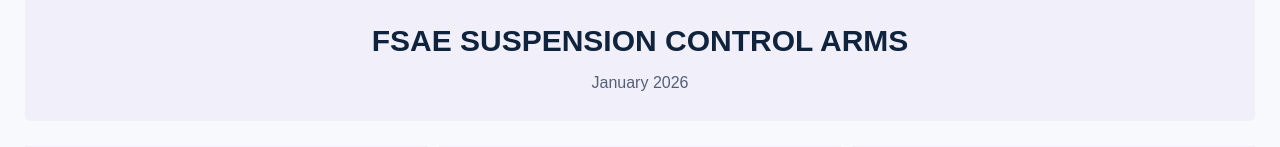
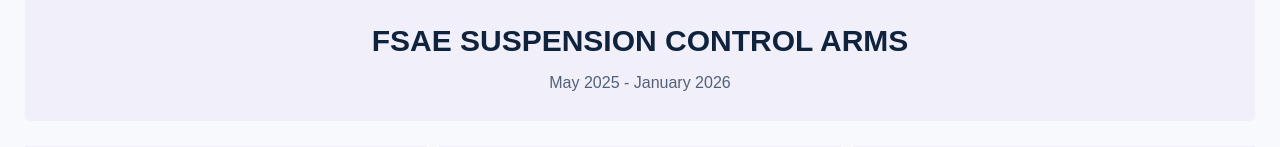
Before and after one commit to alexanderlam32-alt/alexanderlam32-alt.github.io, a plain HTML site: page projects.html in a window 1280 px wide. Shown: the part 398-545 px from the top of the page. Drawn offline with Linux system fonts and the light colour scheme.

Commit message:
Update projects.html

```diff
--- a/projects.html
+++ b/projects.html
@@ -307,7 +307,7 @@
 
       <div class="project-heading">
         <h2>FSAE Suspension Control Arms</h2>
-        <p class="project-date">January 2026</p>
+        <p class="project-date">May 2025 - January 2026</p>
       </div>
 
       <div class="project-images three-images">
```
